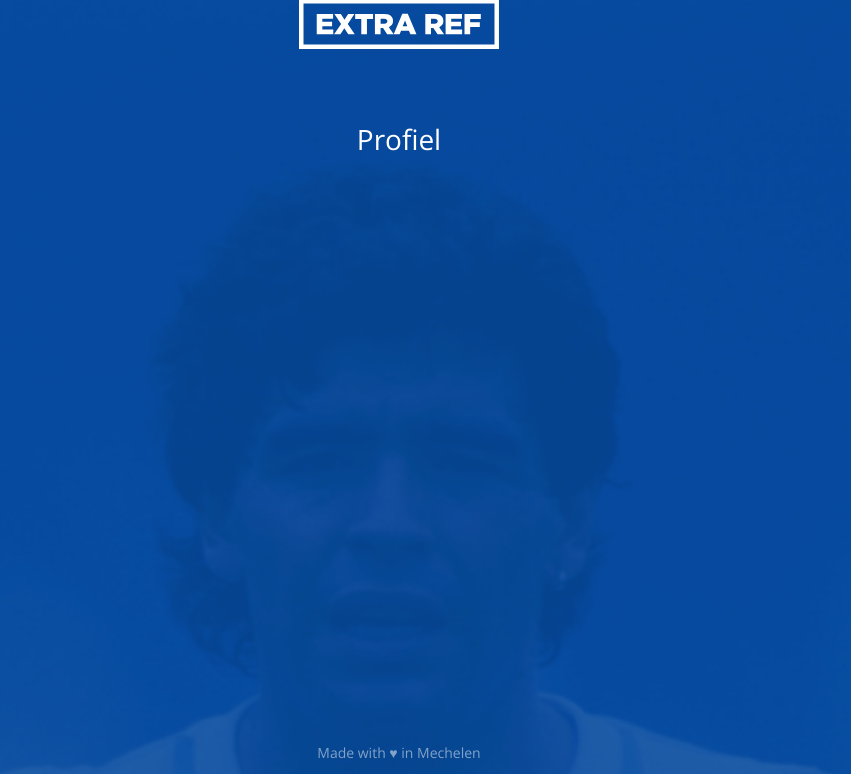
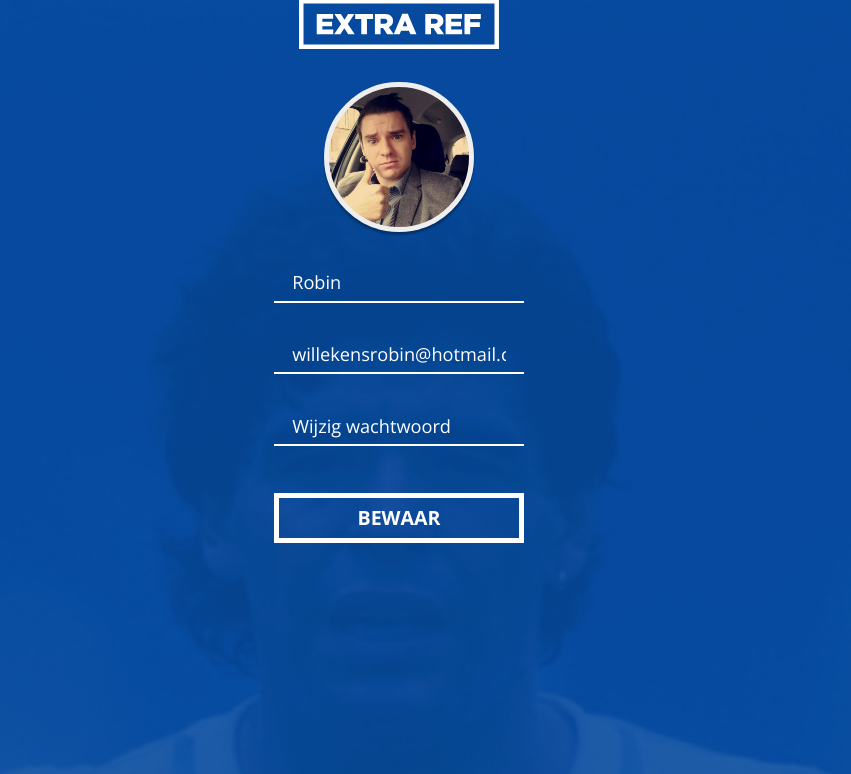
Before and after one commit to willekensrobin/extratime, a PHP site: page /profile.php in a window 1280 px wide. Shown: the part 26-800 px from the top of the page, without its empty margins (241-1092 px from the left). Run offline with PHP 8.4, Linux system fonts and the light colour scheme; a user stored in the database is signed in; data comes from the database, SQL or seed files in the repository.

Commit message:
update css

```diff
--- a/css/style.css
+++ b/css/style.css
@@ -61,6 +61,7 @@ input{
 }
 .bigfont{
     font-size: 2em;
+    margin-top: -50px;
 }
 .maxwidth150{
     max-width: 150px;
@@ -541,7 +542,9 @@ footer{
 
 #madewithlove {
     text-align: center;
-    opacity: 0.5;
+    color: #0067b0;
+    font-size: 0.7em;
+    font-weight: 100;
 
 }
 .marginleftright{
@@ -701,3 +704,23 @@ footer{
     background: none;
     border: none;
 }
+.circular {
+ display: block;
+  width: 150px;
+  height: 150px;
+  margin: 1em auto;
+    background-image: url(../images/profile.jpg);
+  background-size: cover;
+  background-repeat: no-repeat;
+  background-position: center center;
+  -webkit-border-radius: 99em;
+  -moz-border-radius: 99em;
+  border-radius: 99em;
+  border: 5px solid #eee;
+  box-shadow: 0 3px 2px rgba(0, 0, 0, 0.3);
+	}
+.stripe{
+background-image: linear-gradient(transparent 50%, rgba(255,255,255,.1) 50%);
+background-size: 218px 218px;
+background-position: center -10px;
+}
--- a/home.php
+++ b/home.php
@@ -16,8 +16,8 @@ $games = $game->getGame();
 
 <div class="clearfix"></div>
 
-    <div class="content top100">
-
+    <div class="content top100 ">
+<div class="stripe">
 
     <?php while($game = $games->fetch(PDO::FETCH_ASSOC)): ?>
         <a href="timeline.php">
@@ -28,7 +28,7 @@ $games = $game->getGame();
         </div>
         </a>
         <?php endwhile; ?>
-
+</div>
     </div>
 </div>
 
--- a/profile.php
+++ b/profile.php
@@ -8,8 +8,30 @@
         <div class="logo"></div>
     </div>
 
-    <div class="content">
-               <p class="h4 top100 marginleftright">Profiel</p>
+    <div class="content"><br><br>
+        <div class="circular top100"></div>
+
+
+            <div class="form-group">
+                <input type="text" class="form-control" name="username" placeholder="Gebruikersnaam" value="<?php echo $userRow['username']; ?>" />
+            </div>
+            <div class="form-group">
+                <input type="text" class="form-control" name="email" placeholder="Email" value="<?php echo $userRow['email']; ?>" />
+            </div>
+            <div class="form-group">
+            	<input type="password" class="form-control" name="password" placeholder="Wijzig wachtwoord" />
+            </div>
+
+            <div class="clearfix"></div>
+            <br>
+
+            <div class="form-group center top10">
+
+            	<button type="submit" class="btn btn-logsign" name="btn-signup">
+                	BEWAAR
+                </button>
+
+
 
     </div>
 
--- a/templates/footer.php
+++ b/templates/footer.php
@@ -1,5 +1,3 @@
-<div class="bottom">
-    <p id="madewithlove">Made with &hearts;  in Mechelen</p>
-</div>
+
 </body>
 </html>
--- a/templates/header.php
+++ b/templates/header.php
@@ -1,7 +1,7 @@
 <!DOCTYPE html>
 <html lang="en">
-<head>
-    <meta charset="UTF-8">
+
+<head>    <meta charset="UTF-8">
     <meta name="viewport" content="width=device-width, initial-scale=1.0">
     <meta name="description" content="">
     <meta name="author" content="">
@@ -12,9 +12,9 @@
     <link type="text/css" rel="stylesheet" href="css/demo.css" />
     <link type="text/css" rel="stylesheet" href="dist/css/jquery.mmenu.all.css" />
     <link rel="stylesheet" href="css/style.css">
+    <link href='https://fonts.googleapis.com/css?family=Open+Sans:400,700,800,300,600' rel='stylesheet' type='text/css'>
     <script type="text/javascript" src="http://code.jquery.com/jquery-2.2.0.js"></script>
     <script type="text/javascript" src="dist/js/jquery.mmenu.all.min.js"></script>
-        <link href='https://fonts.googleapis.com/css?family=Open+Sans:400,700,800,300,600' rel='stylesheet' type='text/css'>
 
     <script type="text/javascript">
 			$(function() {
@@ -32,11 +32,17 @@
 <body>
 
 <nav id="menu">
-    <ul>
-        <div class="center space50 bigfont"><li><a href="profile.php">Hi,<br> <?php echo $userRow['username']; ?></a></li></div>
+    <ul><br>
+                <div class="center bigfont"><li><a href="profile.php">Hallo <?php echo $userRow['username']; ?></a></li></div>
+
+        <div class="circular"></div>
+
         <li><a href="home.php" class="dark"><img class="iconmenu" src="images/ball.svg">Wedstrijden</a></li>
         <li><a href="profile.php"><img class="iconmenu" src="images/avatar.svg">Profiel</a></li>
-        <li><a href="userdata.php" class="dark"><img class="iconmenu" src="images/ball.svg">Mijn wedstrijden</a></li>
         <li><a href="logout.php?logout=true"><img class="iconmenu" src="images/logout.svg">Uitloggen</a></li>
+        <div class="bottom">
+    <h1 id="madewithlove">Made with &hearts;  in Mechelen</h1>
+</div>
     </ul>
+
 </nav>
```
Also changed, not shown: timeline.php (+8 -10 lines), images/profile.jpg (added).
